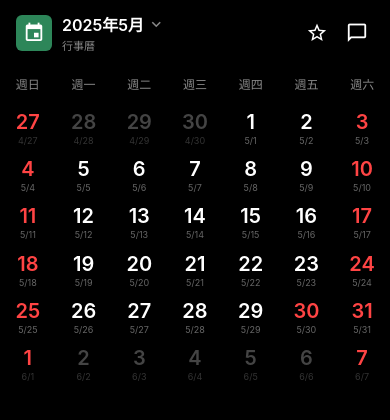
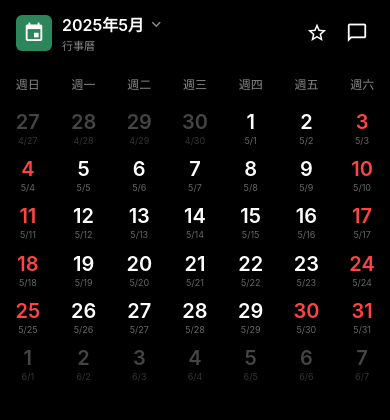
Before and after one commit to CasTPAcaDz7/fitness-app, a React Native app: screen /Calendar in a window 390 px wide. Shown: the top 420 px of the page. Built offline with nearby package versions, Linux system fonts and the light colour scheme.

Commit message:
修正非當前月份週末顏色 - 只有當前月份的週末顯示紅色，其他保持灰色

```diff
--- a/screens/CalendarScreen.js
+++ b/screens/CalendarScreen.js
@@ -105,7 +105,7 @@ export default function CalendarScreen() {
           <Text style={[
             styles.dateText,
             !currentMonth && styles.otherMonthText,
-            (today || weekend) && styles.highlightText
+            (today || (weekend && currentMonth)) && styles.highlightText
           ]}>
             {date.getDate()}
           </Text>
```
